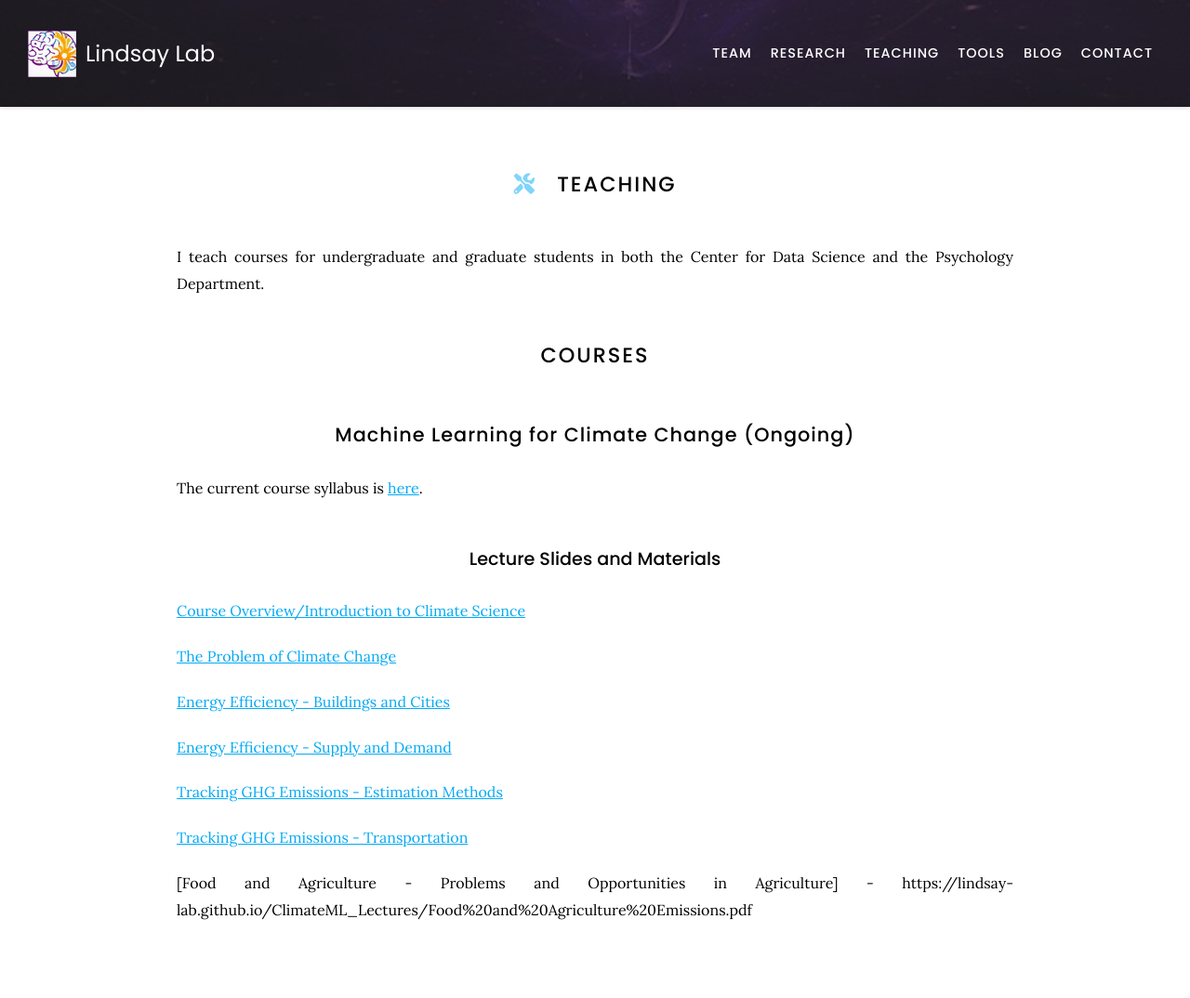
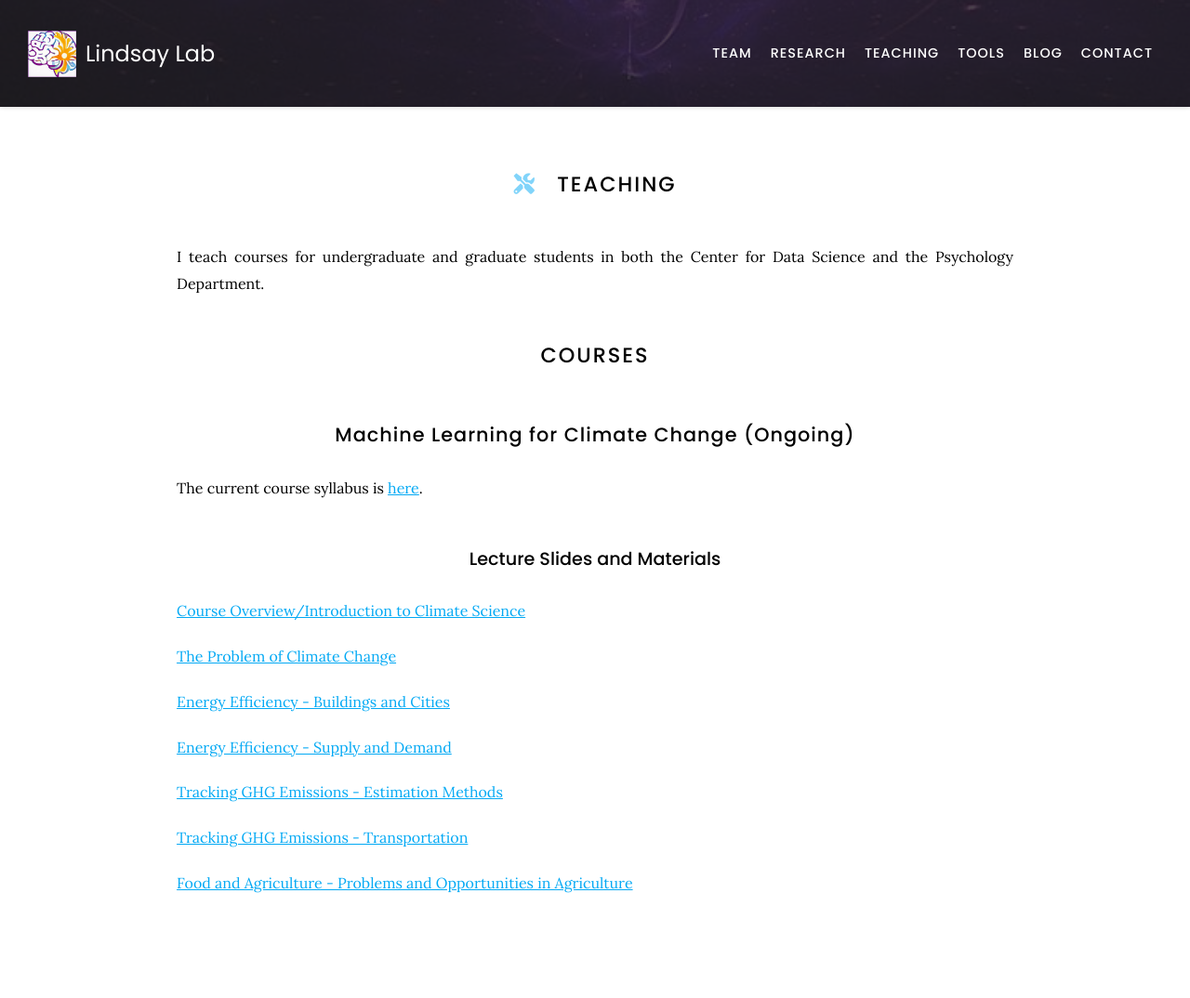
Before and after one commit to Lindsay-Lab/lindsay-lab.github.io, a Jekyll site: the page built from teaching/index.md, in a window 1280 px wide. Shown: the whole page at 93% size. Built offline with Jekyll 4.4.1, drawn with Linux system fonts in a browser that asks for light colours; nearby versions of some CDN libraries; after the commit the page ends 1045 px from its top, so only the background shows below that.

Commit message:
Update index.md

```diff
--- a/teaching/index.md
+++ b/teaching/index.md
@@ -27,7 +27,7 @@
 
 [Tracking GHG Emissions - Transportation](https://lindsay-lab.github.io/ClimateML_Lectures/Estimating%20and%20Controlling%20Transportation%20Emissions.pdf)
 
-[Food and Agriculture - Problems and Opportunities in Agriculture] - https://lindsay-lab.github.io/ClimateML_Lectures/Food%20and%20Agriculture%20Emissions.pdf
+[Food and Agriculture - Problems and Opportunities in Agriculture](https://lindsay-lab.github.io/ClimateML_Lectures/Food%20and%20Agriculture%20Emissions.pdf)
 
 <!--{% include search-info.html %}
 
```
